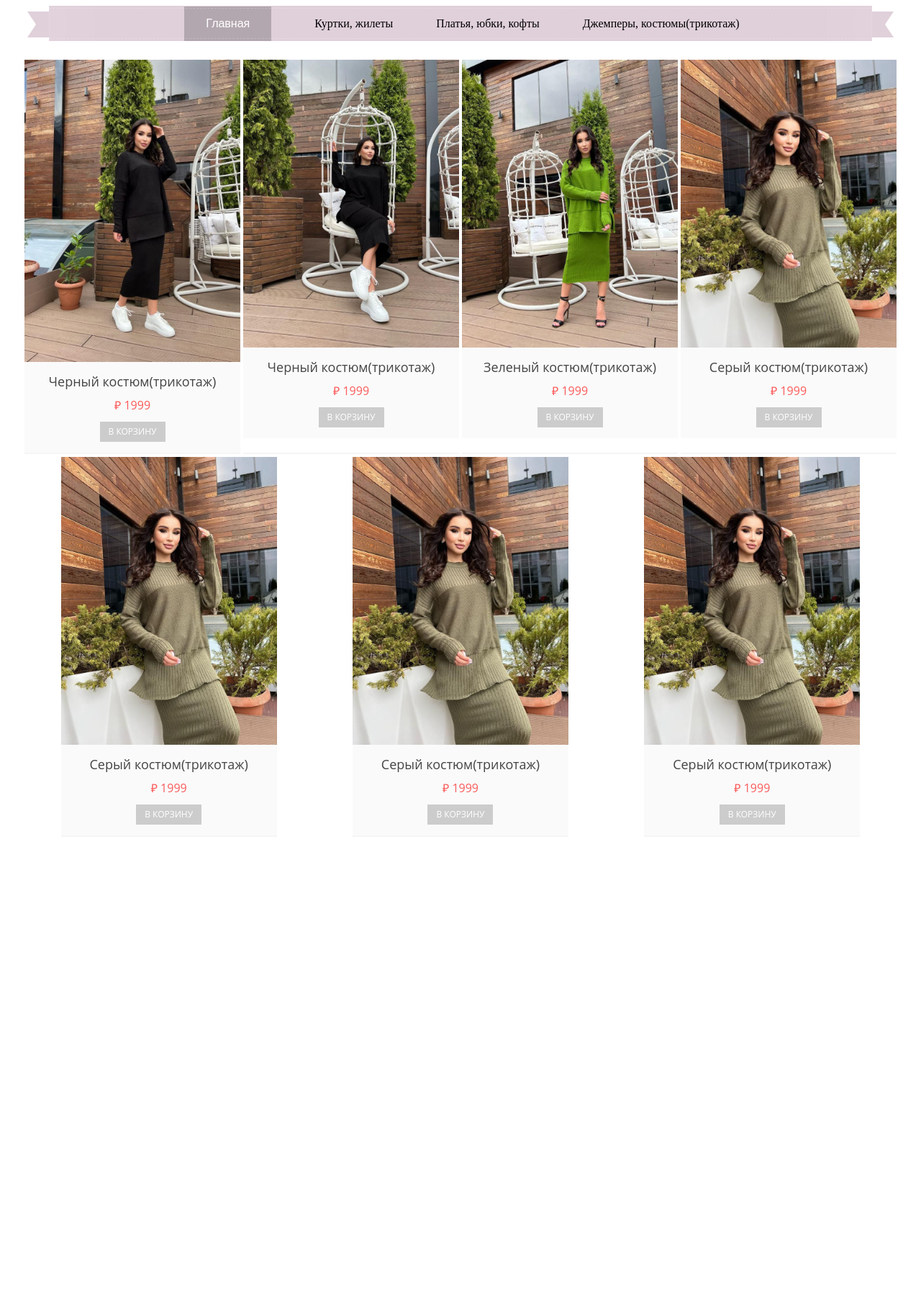
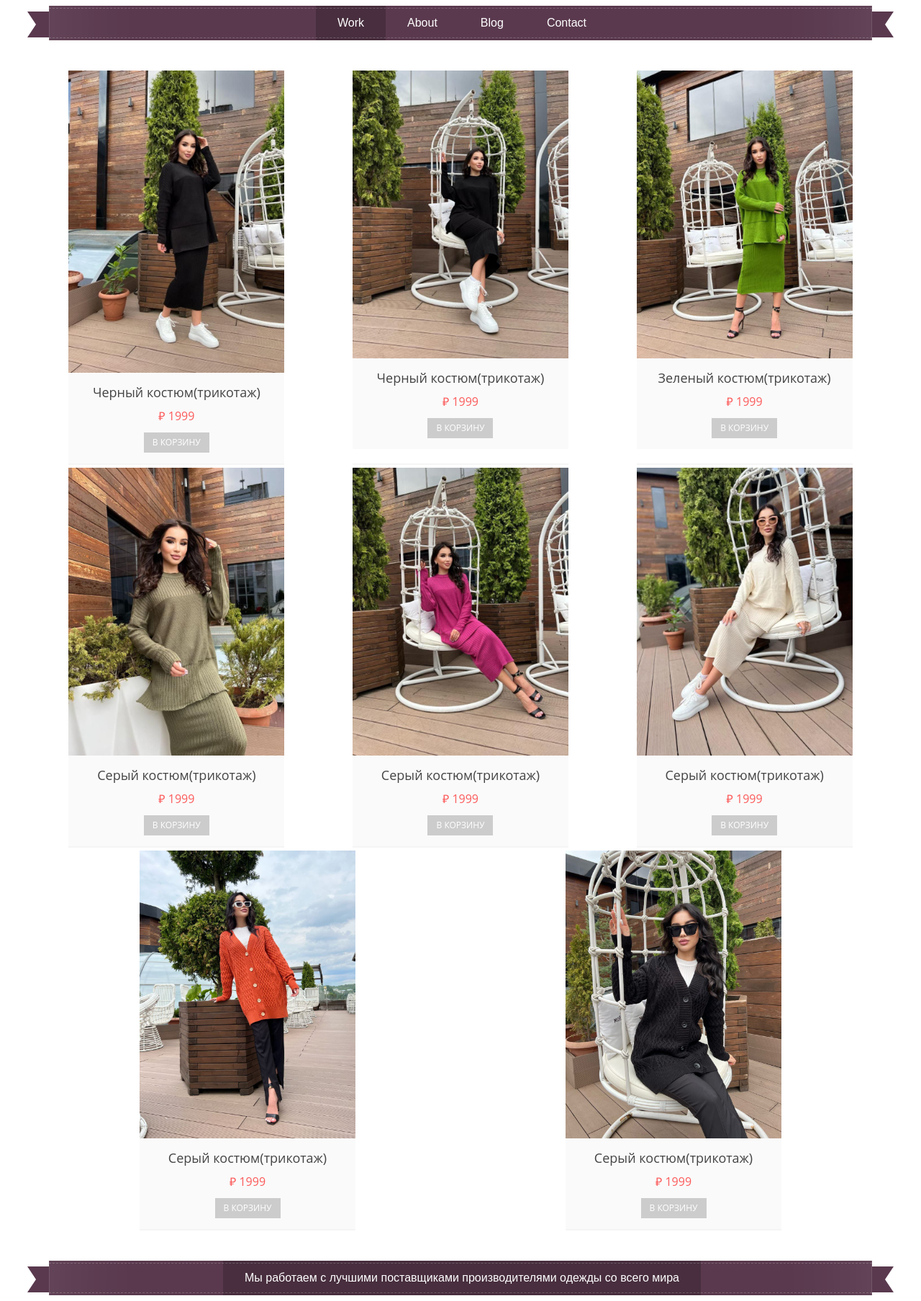
Before and after one commit to MagomedovMurad20/taiba_shop, a PHP site: page / in a window 1280 px wide. Shown: the whole page at 72% size. Before the commit the page ends 1146 px from the top, so only its background shows below. Run offline with PHP 8.4, Linux system fonts and the light colour scheme; some web fonts are replaced.

Commit message:
добавил footer и сделал sticky navbar

```diff
--- a/index.html
+++ b/index.html
@@ -6,20 +6,24 @@
     <meta http-equiv="X-UA-Compatible" content="IE=edge">
     <meta name="viewport" content="width=device-width, initial-scale=1.0">
     <link rel="stylesheet" href="main.css">
+    <link rel="stylesheet" href="script.js">
     <title>taiba-shop</title>
 </head>
 
 <body>
-    <nav class="top-menu">
-        <ul class="menu-main">
-            <li> <a href="" class="current">Главная</a> </li>
-            <li><a href=""></a>Куртки, жилеты</li>
-            <li><a href=""></a>Платья, юбки, кофты</li>
-            <li><a href=""></a>Джемперы, костюмы(трикотаж)</li>
-        </ul>
-    </nav>
+    <header>
+        <nav class="top-menu" id="navbar">
+            <ul class="menu-main">
+                <li><a href="" class="current">Work</a></li>
+                <li><a href="">About</a></li>
+                <li><a href="">Blog</a></li>
+                <li><a href="">Contact</a></li>
+            </ul>
+        </nav>
+    </header>
 
-    <div class="container">
+
+    <div class="container content ">
         <div class="product-item">
             <img src="media/1.jpg">
             <div class="product-list">
@@ -55,7 +59,7 @@
             </div>
         </div>
         <div class="product-item">
-            <img src="media/4.jpg">
+            <img src="media/5.jpg">
             <div class="product-list">
                 <h3>Серый костюм(трикотаж)</h3>
                 <span class="price">₽ 1999</span>
@@ -63,7 +67,7 @@
             </div>
         </div>
         <div class="product-item">
-            <img src="media/4.jpg">
+            <img src="media/6.jpg">
             <div class="product-list">
                 <h3>Серый костюм(трикотаж)</h3>
                 <span class="price">₽ 1999</span>
@@ -71,7 +75,15 @@
             </div>
         </div>
         <div class="product-item">
-            <img src="media/4.jpg">
+            <img src="media/7.jpg">
+            <div class="product-list">
+                <h3>Серый костюм(трикотаж)</h3>
+                <span class="price">₽ 1999</span>
+                <a href="" class="button">В корзину</a>
+            </div>
+        </div>
+        <div class="product-item">
+            <img src="media/8.jpg">
             <div class="product-list">
                 <h3>Серый костюм(трикотаж)</h3>
                 <span class="price">₽ 1999</span>
@@ -79,6 +91,29 @@
             </div>
         </div>
     </div>
+    <footer class="top-menu" id="bottombar">
+        <ul class="menu-main">
+            <li><a href="" class="current">Мы работаем с лучшими поставщиками производителями одежды со всего мира</a>
+            </li>
+
+        </ul>
+    </footer>
 </body>
+<script>
+    window.onscroll = function () { myFunction() };
+
+    var navbar = document.getElementById("navbar");
+
+    var sticky = navbar.offsetTop;
+
+    function myFunction() {
+        if (window.pageYOffset >= sticky) {
+            navbar.classList.add("sticky")
+        } else {
+            navbar.classList.remove("sticky");
+        }
+        console.log("suka");
+    }
+</script>
 
 </html>
--- a/main.css
+++ b/main.css
@@ -3,7 +3,7 @@
 .top-menu {
     margin: 0 60px;
     position: relative;
-    background: #e0d0da;
+    background: #5A394E;
     box-shadow:
         inset 1px 0 0 rgba(255, 255, 255, .1),
         inset -1px 0 0 rgba(255, 255, 255, .1),
@@ -45,8 +45,8 @@
     width: 50px;
     height: 0;
     top: 8px;
-    border-top: 18px solid #e0d0da;
-    border-bottom: 18px solid #e0d0da;
+    border-top: 18px solid #5A394E;
+    border-bottom: 18px solid #5A394E;
     transform: rotate(360deg);
     z-index: -1;
 }
@@ -100,10 +100,19 @@
     }
 }
 
-* {
-    box-sizing: border-box;
+.sticky {
+    position: fixed;
+    top: 0;
+    width: 100%;
 }
 
+.sticky+.content {
+    padding-top: 60px;
+}
+
+.content {
+    padding: 16px;
+}
 
 .container {
     display: flex;
--- /dev/null
+++ b/script.js
@@ -0,0 +1,14 @@
+window.onscroll = function () { myFunction() };
+
+var navbar = document.getElementById("bottombar");
+
+var sticky = navbar.offsetTop;
+
+function myFunction() {
+    if (window.pageYOffset >= sticky) {
+        navbar.classList.add("sticky")
+    } else {
+        navbar.classList.remove("sticky");
+    }
+    console.log("suka");
+}
```
Also changed, not shown: media/5.jpg (added), media/6.jpg (added), media/7.jpg (added), media/8.jpg (added).
